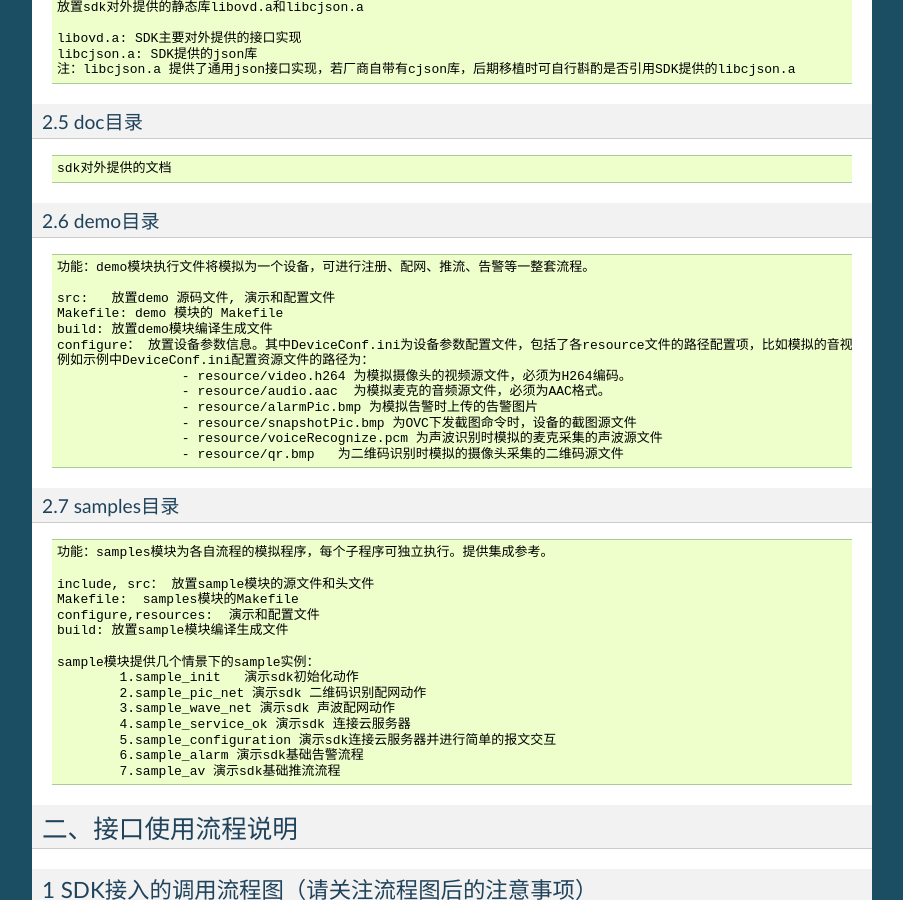
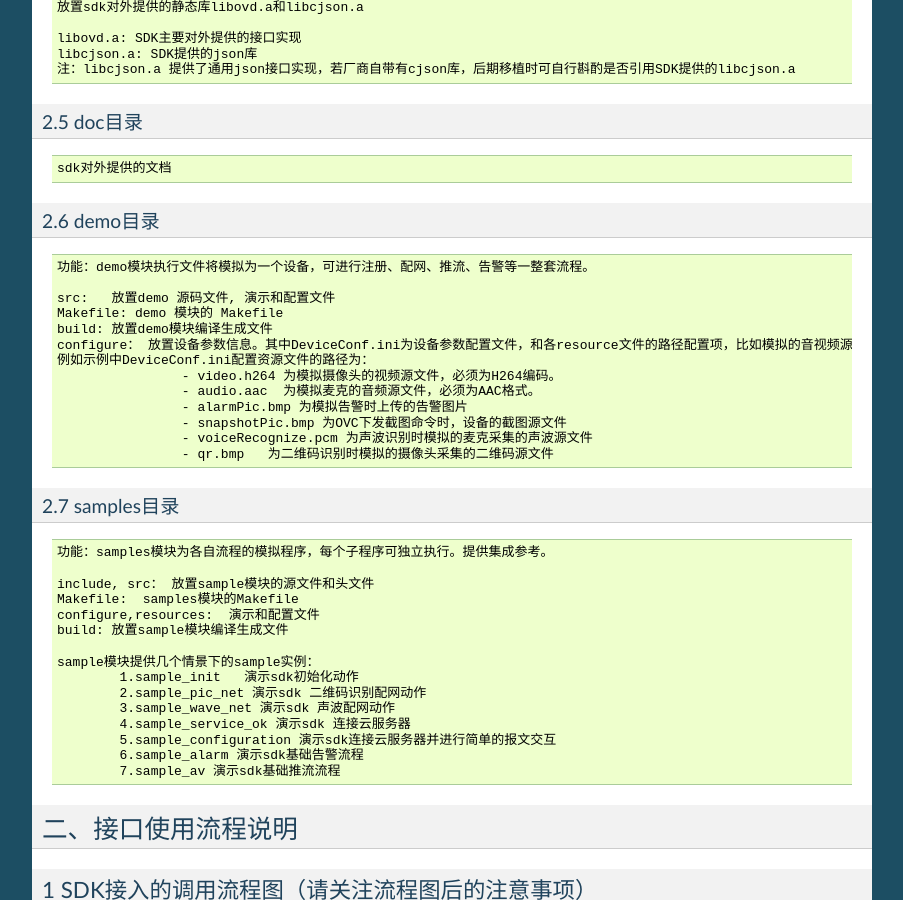
Before and after one commit to jamken/open_dev_sdk, a Sphinx documentation site: the page built from docs/SDK_guidance.md, in a window 1280 px wide and 900 px high, scrolled down 2409 px. Shown: the whole window, without its empty margins (198-1101 px from the left). Built offline with Sphinx 7.4.7, drawn with Linux system fonts in a browser that asks for light colours; some of the changed text lies outside the part shown.

Commit message:
修改demo路径配置

```diff
--- a/docs/SDK_guidance.md
+++ b/docs/SDK_guidance.md
@@ -100,14 +100,14 @@
 	src:   放置demo 源码文件, 演示和配置文件
 	Makefile: demo 模块的 Makefile
 	build: 放置demo模块编译生成文件
-    configure： 放置设备参数信息。其中DeviceConf.ini为设备参数配置文件，包括了各resource文件的路径配置项，比如模拟的音视频源、告警图片、声波/二维码配网的源信息等。在使用demo时，若有resource文件需要替换，需要替换DeviceConf.ini文件配置项。
+    configure： 放置设备参数信息。其中DeviceConf.ini为设备参数配置文件，和各resource文件的路径配置项，比如模拟的音视频源、告警图片、声波/二维码配网的源信息等。在使用demo时，若有resource文件需要替换，需要替换DeviceConf.ini文件配置项。
     例如示例中DeviceConf.ini配置资源文件的路径为：
-			- resource/video.h264 为模拟摄像头的视频源文件，必须为H264编码。
-			- resource/audio.aac  为模拟麦克的音频源文件，必须为AAC格式。
-			- resource/alarmPic.bmp 为模拟告警时上传的告警图片
-			- resource/snapshotPic.bmp 为OVC下发截图命令时，设备的截图源文件
-			- resource/voiceRecognize.pcm 为声波识别时模拟的麦克采集的声波源文件
-			- resource/qr.bmp   为二维码识别时模拟的摄像头采集的二维码源文件
+			- video.h264 为模拟摄像头的视频源文件，必须为H264编码。
+			- audio.aac  为模拟麦克的音频源文件，必须为AAC格式。
+			- alarmPic.bmp 为模拟告警时上传的告警图片
+			- snapshotPic.bmp 为OVC下发截图命令时，设备的截图源文件
+			- voiceRecognize.pcm 为声波识别时模拟的麦克采集的声波源文件
+			- qr.bmp   为二维码识别时模拟的摄像头采集的二维码源文件
 
 
 #### 2.7 samples目录
--- a/docs/conf.py
+++ b/docs/conf.py
@@ -74,3 +74,9 @@ html_theme = 'default'
 # relative to this directory. They are copied after the builtin static files,
 # so a file named "default.css" will overwrite the builtin "default.css".
 html_static_path = ['_static']
+
+latex_engine = 'xelatex'
+latex_use_xindy = False
+latex_elements = {
+    'preamble': '\\usepackage[UTF8]{ctex}\n',
+}
```
Also changed, not shown: other parts of docs/SDK_guidance.md (+3 -3 lines).
